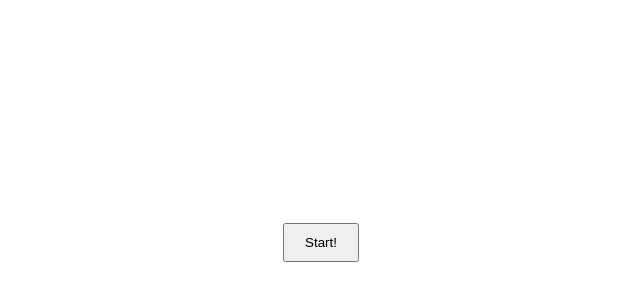
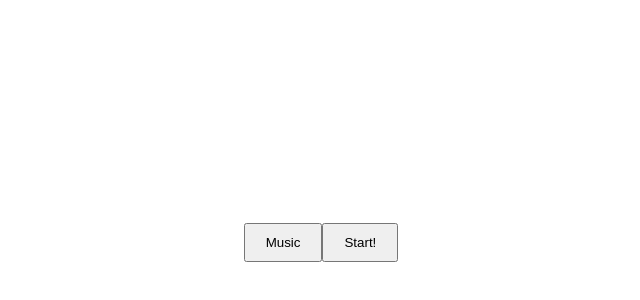
Before and after one commit to masnzzz/music-app, a Nuxt app: page / in a window 1280 px wide. Shown: the part 158-458 px from the top of the page, without its empty margins (319-959 px from the left). Built offline with nearby package versions, Linux system fonts and the light colour scheme.

Commit message:
musicボタンを押すと音を出すmusicStartメソッドを実装

```diff
--- a/components/Music.vue
+++ b/components/Music.vue
@@ -1,5 +1,11 @@
 <template>
   <main class="main">
+    <button
+        class="musicBtn"
+        @click="musicStart"
+    >
+        Music
+    </button>
     <button
         class="startBtn"
         @click="appStart"
@@ -14,6 +20,8 @@
 </template>
 
 <script>
+import Tone from 'tone'
+
 export default {
   data() {
     return {
@@ -23,6 +31,10 @@ export default {
   methods: {
     appStart() {
       this.isStarted = true
+    },
+    musicStart() {
+        var synth = new Tone.Synth().toMaster()
+        synth.triggerAttackRelease('C4', '8n')
     }
   }
 }
@@ -36,7 +48,7 @@ export default {
   justify-content: center;
   align-items: center;
 }
-
+.musicBtn,
 .startBtn {
   padding: 10px 20px;
 }
```
